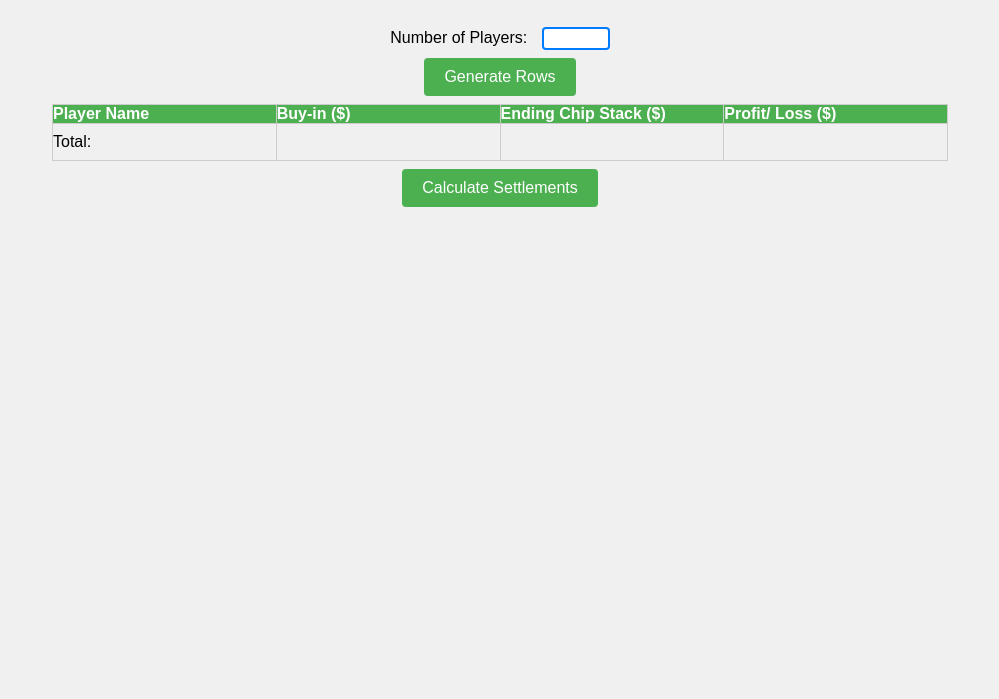
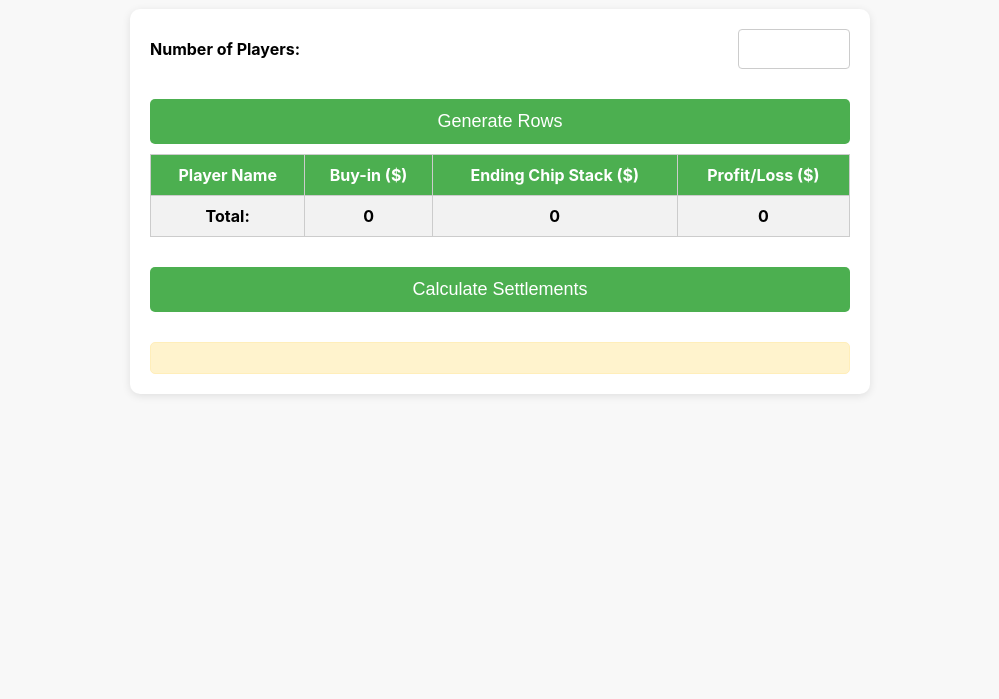
Before and after one commit to pudgypanda01/Settlement-Calculator, a plain HTML site: page index.html in a window 1280 px wide. Shown: the part 101-800 px from the top of the page, without its empty margins (140-1139 px from the left). Drawn offline with Linux system fonts and the light colour scheme.

Commit message:
Update index.html
Made the html more optimized

```diff
--- a/index.html
+++ b/index.html
@@ -2,127 +2,171 @@
 <html lang="en">
 <head>
     <meta charset="UTF-8">
-    <meta name="viewport" content="width=device-width, initial-scale=1.0">
+    <meta name="viewport" content="width=device-width, initial-scale=1.0, user-scalable=no">
+    <meta name="apple-mobile-web-app-capable" content="yes">
+    <meta name="apple-mobile-web-app-status-bar-style" content="black-translucent">
     <title>Player Settlement Calculator</title>
     <style>
         body {
-            font-family: Arial, sans-serif;
+            font-family: -apple-system, BlinkMacSystemFont, "Segoe UI", Roboto, Helvetica, Arial, sans-serif;
             margin: 0;
             padding: 0;
-            background-color: #f0f0f0;
+            background-color: #f8f8f8;
             display: flex;
             flex-direction: column;
             align-items: center;
+            min-height: 100vh;
+            -webkit-font-smoothing: antialiased;
         }
 
         h1 {
             background-color: #4CAF50;
             color: white;
-            padding: 20px;
-            margin-bottom: 30px;
-            width: 70%;
+            padding: 15px;
+            margin-bottom: 20px;
+            width: 100%;
+            max-width: 700px;
             text-align: center;
+            border-radius: 10px;
+            box-shadow: 0 4px 6px rgba(0, 0, 0, 0.1);
         }
 
         .container {
-            display: flex;
-            flex-direction: column;
-            align-items: center;
-            width: 70%;
+            width: 100%;
+            max-width: 700px;
+            background-color: white;
+            padding: 20px;
+            border-radius: 10px;
+            box-shadow: 0 2px 8px rgba(0, 0, 0, 0.1);
+            margin-bottom: 30px;
         }
 
-        .player-count-container {
+        .input-row {
             display: flex;
-            flex-direction: row;
-            justify-content: center;
+            justify-content: space-between;
             align-items: center;
             margin-bottom: 20px;
         }
 
-        label, input[type="number"], input[type="text"], button {
+        label {
             font-size: 16px;
+            font-weight: bold;
         }
 
-        #playerCount {
-            width: 60px;
-            margin-left: 10px;
+        input[type="numberofplayers"] {
+            padding: 10px;
+            border: 1px solid #ccc;
+            border-radius: 4px;
+            width: 90px;
+            font-size: 16px;
         }
 
         button {
             background-color: #4CAF50;
             color: white;
-            padding: 10px 20px;
-            margin: 8px 0;
+            padding: 12px;
+            margin: 10px 0;
             border: none;
-            border-radius: 4px;
+            border-radius: 5px;
             cursor: pointer;
+            font-size: 18px;
+            width: 100%;
+            max-width: 700px;
+            transition: background-color 0.3s;
         }
 
         button:hover {
             background-color: #45a049;
         }
 
+        button:active {
+            background-color: #3d9143;
+        }
+
         table {
+            width: 100%;
             border-collapse: collapse;
-            width: 100%;
-            table-layout: fixed;
+            margin-bottom: 20px;
         }
 
         th, td {
+            padding: 10px;
             border: 1px solid #ccc;
-            text-align: left;
-            padding: 0;
-            width: auto;
-            position: relative;
-            overflow: hidden;
-            word-wrap: break-word;
-        }
-
-        .input-wrapper {
-            width: 100%;
-            height: 100%;
-            padding: 8px;
-        }
-
-        input[type="number"], input[type="text"] {
-            width: 100%;
-            border: none;
-            background-color: transparent;
-        }
-
-        input[type="numberofplayers"]{
-            width: 100%;
-            border: 2px solid #007bff;
-            border-radius: 4px;
-            padding: 2px;
             text-align: center;
-        }
-
-        .button-container {
-            display: flex;
-            justify-content: center;
-            align-items: center;
-            margin: 0;
-        }
-
-        tr:nth-child(even) {
-            background-color: #f2f2f2;
         }
 
         th {
             background-color: #4CAF50;
             color: white;
+            font-weight: bold;
+        }
+
+        tr:nth-child(even) {
+            background-color: #f9f9f9;
+        }
+
+        tfoot td {
+            font-weight: bold;
+            background-color: #f2f2f2;
+        }
+
+        .button-container {
+            text-align: center;
+        }
+
+        .results {
+            margin-top: 20px;
+            background-color: #fff3cd;
+            padding: 15px;
+            border-radius: 5px;
+            border: 1px solid #ffeeba;
+            font-size: 16px;
+            word-wrap: break-word;
+        }
+
+        /* iOS-specific input styling fixes */
+        input[type="number"], input[type="text"] {
+            appearance: none;
+            -webkit-appearance: none;
+            width: 100%;
+            padding: 10px;
+            margin: 5px 0;
+            font-size: 16px;
+            border: 1px solid #ccc;
+            border-radius: 4px;
+            background-color: #fff;
+            box-sizing: border-box;
+        }
+
+        /* Responsive design */
+        @media screen and (max-width: 700px) {
+            h1, button, .container {
+                width: 90%;
+            }
+
+            input[type="numberofplayers"] {
+                width: 80px;
+            }
+
+            th, td {
+                font-size: 14px;
+            }
+
+            button {
+                font-size: 16px;
+            }
         }
     </style>
 </head>
 <body>
     <h1>Player Settlement Calculator</h1>
     <div class="container">
-        <div class="input-row"
+        <div class="input-row">
             <label for="playerCount">Number of Players:</label>
             <input type="numberofplayers" id="playerCount" name="playerCount">
         </div>
         <button type="button" onclick="generatePlayerRows()">Generate Rows</button>
+
         <form id="settlementForm">
             <table>
                 <thead>
@@ -130,7 +174,7 @@
                         <th>Player Name</th>
                         <th>Buy-in ($)</th>
                         <th>Ending Chip Stack ($)</th>
-                        <th>Profit/ Loss ($)</th>
+                        <th>Profit/Loss ($)</th>
                     </tr>
                 </thead>
                 <tbody>
@@ -139,21 +183,9 @@
                 <tfoot>
                     <tr>
                         <td>Total:</td>
-                        <td id="totalBuyIn">
-                            <div class="input-wrapper">
-                                <input type="number" name="totalBuyIn" />
-                            </div>
-                        </td>
-                        <td id="totalEndStack">
-                            <div class="input-wrapper">
-                                <input type="number" name="totalEndStack" />
-                            </div>
-                        </td>
-                        <td id="totalProfitLoss">
-                            <div class="input-wrapper">
-                                <input type="number" name="totalProfitLoss" />
-                            </div>
-                        </td>
+                        <td id="totalBuyIn">0</td>
+                        <td id="totalEndStack">0</td>
+                        <td id="totalProfitLoss">0</td>
                     </tr>
                 </tfoot>
             </table>
@@ -161,8 +193,10 @@
                 <button type="button" onclick="calculateSettlements()">Calculate Settlements</button>
             </div>
         </form>
-        <div id="results"></div>
+
+        <div id="results" class="results"></div>
     </div>
+
     <script>
         function generatePlayerRows() {
             const playerCount = parseInt(document.getElementById('playerCount').value);
@@ -193,34 +227,25 @@ function updateProfitLoss(playerId) {
         function updateSettlements() {
             const form = document.getElementById('settlementForm');
             const playerCount = parseInt(document.getElementById('playerCount').value);
-    let players = [];
             let totalBuyIn = 0;
             let totalEndStack = 0;
             let totalProfitLoss = 0;
 
             for (let i = 1; i <= playerCount; i++) {
-        let playerName = form['playerName' + i].value;
                 let buyIn = parseFloat(form['buyIn' + i].value);
                 let endStack = parseFloat(form['endStack' + i].value);
                 let profitLoss = endStack - buyIn;
 
-        if (!isNaN(buyIn)) {
-            totalBuyIn += buyIn;
-        }
-        if (!isNaN(endStack)) {
-            totalEndStack += endStack;
-        }
-        if (!isNaN(profitLoss)) {
-            totalProfitLoss += profitLoss;
-        }
-
-        players.push({ id: i, name: playerName, diff: profitLoss });
+                if (!isNaN(buyIn)) totalBuyIn += buyIn;
+                if (!isNaN(endStack)) totalEndStack += endStack;
+                if (!isNaN(profitLoss)) totalProfitLoss += profitLoss;
             }
 
             document.getElementById('totalBuyIn').textContent = totalBuyIn.toFixed(2);
             document.getElementById('totalEndStack').textContent = totalEndStack.toFixed(2);
             document.getElementById('totalProfitLoss').textContent = totalProfitLoss.toFixed(2);
         }
+
         function calculateSettlements() {
             const form = document.getElementById('settlementForm');
             const playerCount = parseInt(document.getElementById('playerCount').value);
```
Lines whose indentation alone changed are shown as unchanged.
